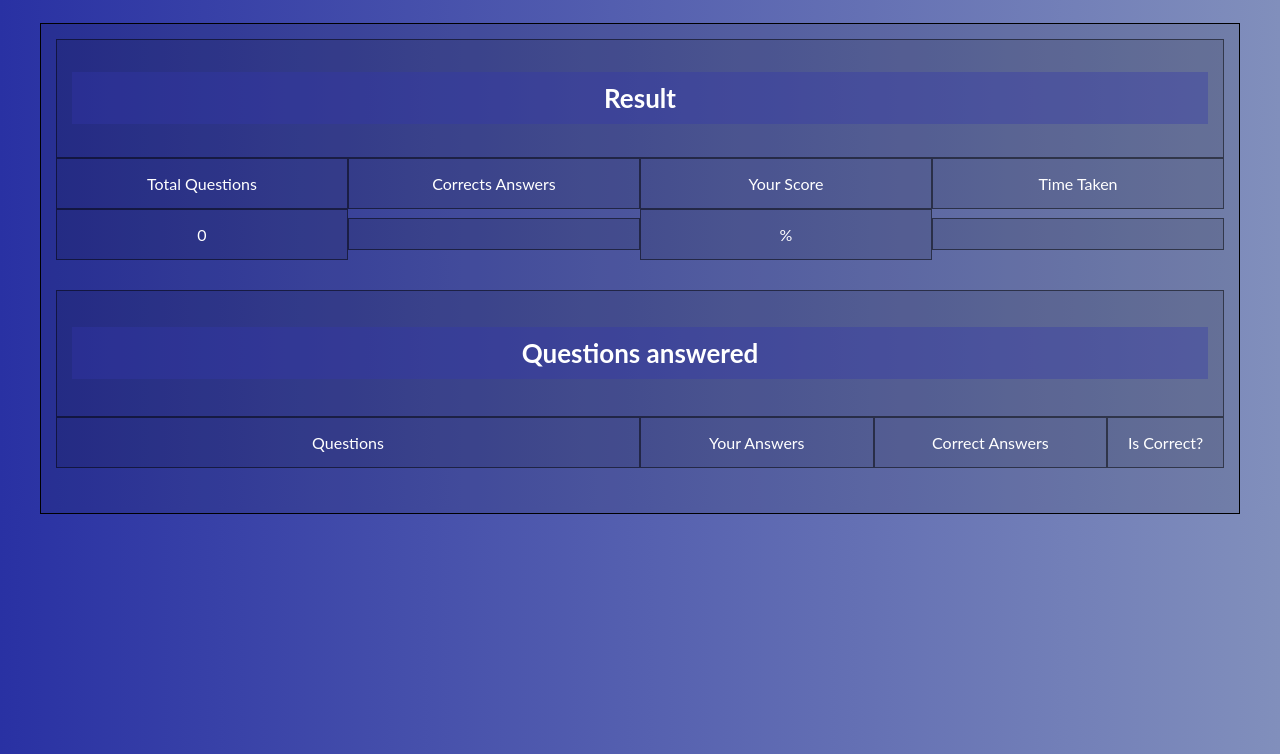
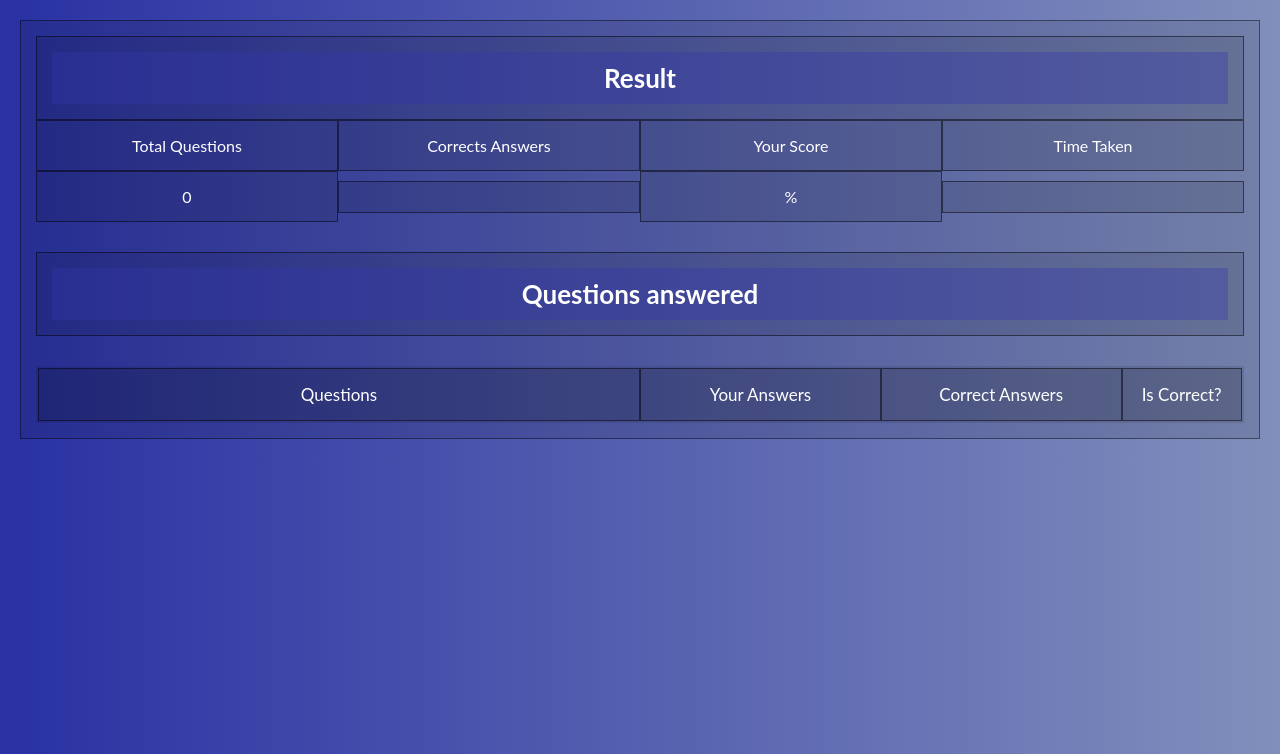
Before and after one commit to Kalebe614/django-quiz, a Django app: template core/templates/result.html in a window 1280 px wide. Shown: the top 754 px of the page. Run offline with Django 4.2, Linux system fonts and the light colour scheme; the template is opened without the code that fills it, so the values that code supplies are empty.

Commit message:
Update layout result

```diff
--- a/core/static/css/result.css
+++ b/core/static/css/result.css
@@ -1,24 +1,24 @@
 * {
 	box-sizing: border-box;
+	padding: 0px;
+	margin: 0px;
 }
 
 body {
 	background-image: linear-gradient(to right, rgba(41, 49, 163), rgb(129, 143, 188));
 	color: white;
-	font-family: Lato, "Helvetica Neue", Arial, Helvetica, sans-serif
+	font-family: Lato, "Helvetica Neue", Arial, Helvetica, sans-serif;
+	margin: 0px;
 }
 
 /* Container */
 .container {
-	position: relative;
-	top: 15px;
 	display: flex;
 	justify-content: center;
 	align-items: center;
 	flex-wrap: wrap;
-	width: 1200px;
-	margin: auto;
-	border: solid 1px  black;
+	margin: 20px;
+	border: solid 1px rgba(0, 0, 0, 0.5);
 
 }
 
@@ -53,6 +53,20 @@ h1 {
 	border: solid 1px rgba(0, 0, 0, 0.5);
 }
 
+/* Ttitles Answers*/
+#answers #title-questions-answered {
+	flex-basis: 100%;
+	border: solid 1px rgba(0, 0, 0, 0.5);
+}
+
+#questions-answers .titles.row-answer {
+	font-size: 17px;
+}
+
+#questions-answers .titles.row-answer:hover {
+	background-color: rgba(0, 0, 0, 0.1);
+
+}
 
 /* Anwers */
 h2 {
@@ -60,6 +74,7 @@ h2 {
 	font-size: 26px;
 	padding: 10px;
 	background-color: rgba(52, 54, 171, 0.355);
+
 }
 
 #answers {
@@ -68,26 +83,6 @@ h2 {
 	justify-content: space-between;
 	flex-wrap: wrap;
 
-}
-
-#answers div {
-	border: solid 1px rgba(0, 0, 0, 0.5);
-}
-
-#answers .divs-questions {
-	flex-basis: 50%;
-}
-
-#answers .divs-answers {
-	flex-basis: 20%;
-}
-
-#answers .divs-correct-answers {
-	flex-basis: 20%;
-}
-
-#answers .divs-is-correct {
-	flex-basis: 10%;
 }
 
 #questions-answers {
@@ -104,15 +99,15 @@ h2 {
 	justify-content: space-between;
 	flex-wrap: wrap;
 	transition: 0.3s;
-	font-size: 12px;
+	font-size: 15px;
 	transition: 0.5s;
+	padding: 2px;
 
 }
 
 #questions-answers .row-answer .divs-is-correct {
 	flex-basis: 10%;
 	border: solid 1px rgba(0, 0, 0, 0.5);
-
 }
 
 #questions-answers .row-answer .divs-answers {
@@ -128,18 +123,10 @@ h2 {
 #questions-answers .row-answer .divs-questions {
 	flex-basis: 50%;
 	border: solid 1px rgba(0, 0, 0, 0.5);
-
 }
 
-#questions-answers .row-answer .col-questions {
-	flex-basis: 40% !important;
-}
 
 #questions-answers .row-answer:hover {
 	background-color: rgba(0, 0, 0, 0.5);
-	font-size: 15px;
+	font-size: 16px;
 }
-
-#answers #title-questions-answered {
-	flex-basis: 100%;
-}
--- a/core/templates/result.html
+++ b/core/templates/result.html
@@ -7,6 +7,7 @@
 <!--Container-->
 <div class="container">
    <!--Result-->
+
    <div id="result">
       <div id="title-result">
          <h1>Result</h1>
@@ -25,13 +26,18 @@
       <div id="title-questions-answered">
          <h2>Questions answered</h2>
       </div>
-      <div class="divs-questions">Questions</div>
-      <div class="divs-answers">Your Answers</div>
-      <div class="divs-correct-answers">Correct Answers</div>
-      <div class="divs-is-correct">Is Correct?</div>
+
    </div>
    <div id="questions-answers">
+
+      <div class="titles row-answer" >
+         <div class="divs-questions titles">Questions</div>
+         <div class="divs-answers titles">Your Answers</div>
+         <div class="divs-correct-answers titles">Correct Answers</div>
+         <div class="divs-is-correct titles">Is Correct?</div>
+      </div>
       {% for result in results  %}
+
       <div class="row-answer">
          <div class="divs-questions">{{result.question}}</div>
          <div class="divs-answers">{{result.answer}}</div>
--- a/core/views.py
+++ b/core/views.py
@@ -1,4 +1,4 @@
-from django.views.generic import ListView, CreateView
+from django.views.generic import ListView
 from .models import QuestionModel, QuizModel, AnswerModel, CategoryModel
 from django.db.models import Prefetch
 from .utils import reset_quiz_data
```
Also changed, not shown: core/tests.py (+5 -3 lines).
